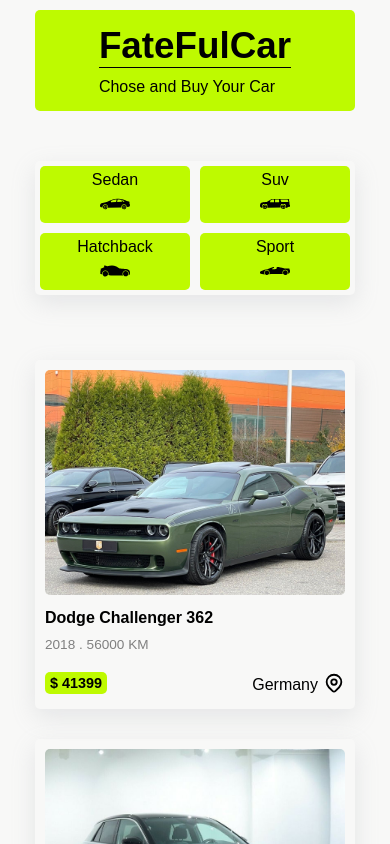
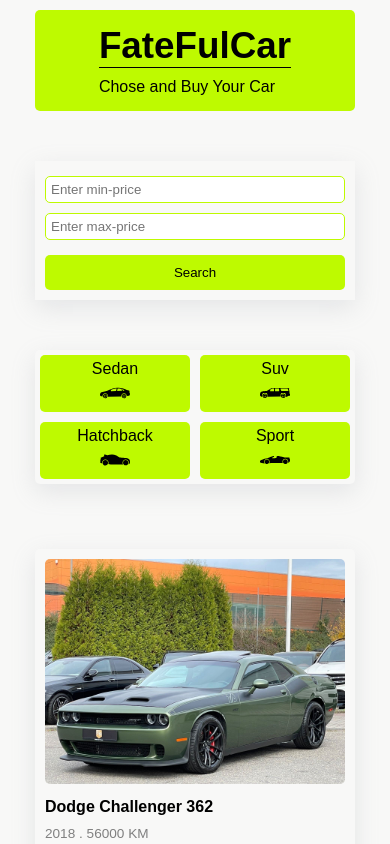
Before and after one commit to Ali-FateFul/FateFulCar, a Next.js app: page /cars in a window 390 px wide. Shown: the top 844 px of the page. Built offline with nearby package versions, Linux system fonts and the light colour scheme.

Commit message:
search bar created

```diff
--- /dev/null
+++ b/components/module/SearchBar.js
@@ -0,0 +1,14 @@
+import styles from "./SearchBar.module.css";
+function SearchBar() {
+	return (
+		<div className={styles.container}>
+			<div>
+				<input placeholder='Enter min-price' />
+				<input placeholder='Enter max-price' />
+			</div>
+			<button>Search</button>
+		</div>
+	);
+}
+
+export default SearchBar;
--- /dev/null
+++ b/components/module/SearchBar.module.css
@@ -0,0 +1,45 @@
+.container {
+    box-shadow: rgba(149, 157, 165, 0.2) 0px 8px 24px;
+    width: 440px;
+    margin: 50px auto;
+    padding: 5px;
+    display: flex;
+    justify-content: space-between;
+  }
+
+  .container div {
+    display: flex;
+    flex-direction: column;
+    width: 100%;
+  }
+  .container input {
+    border: 1px solid #befa00;
+    border-radius: 5px;
+    padding: 5px;
+    margin: 5px 0;
+  }
+
+  .container button {
+    margin: 5px 0;
+    background-color: #befa00;
+    border: none;
+    padding: 10px;
+    border-radius: 5px;
+    cursor: pointer;
+    margin-left: 10px;
+  }
+
+  @media (max-width: 600px) {
+    .container {
+      width: 320px;
+      flex-wrap: wrap;
+      justify-content: center;
+    }
+    .container button {
+      width: 100%;
+      margin: 5px;
+    }
+    .container div {
+      margin: 5px;
+    }
+  }
--- a/pages/cars/index.js
+++ b/pages/cars/index.js
@@ -1,4 +1,5 @@
 import Categories from "../../components/module/Categories";
+import SearchBar from "../../components/module/SearchBar";
 import CarsPage from "../../components/templates/CarsPage";
 
 import carsData from "../../data/carsData";
@@ -6,6 +7,7 @@
 function cars() {
 	return (
 		<div>
+			<SearchBar />
 			<Categories />
 			<CarsPage data={carsData} />
 		</div>
```
